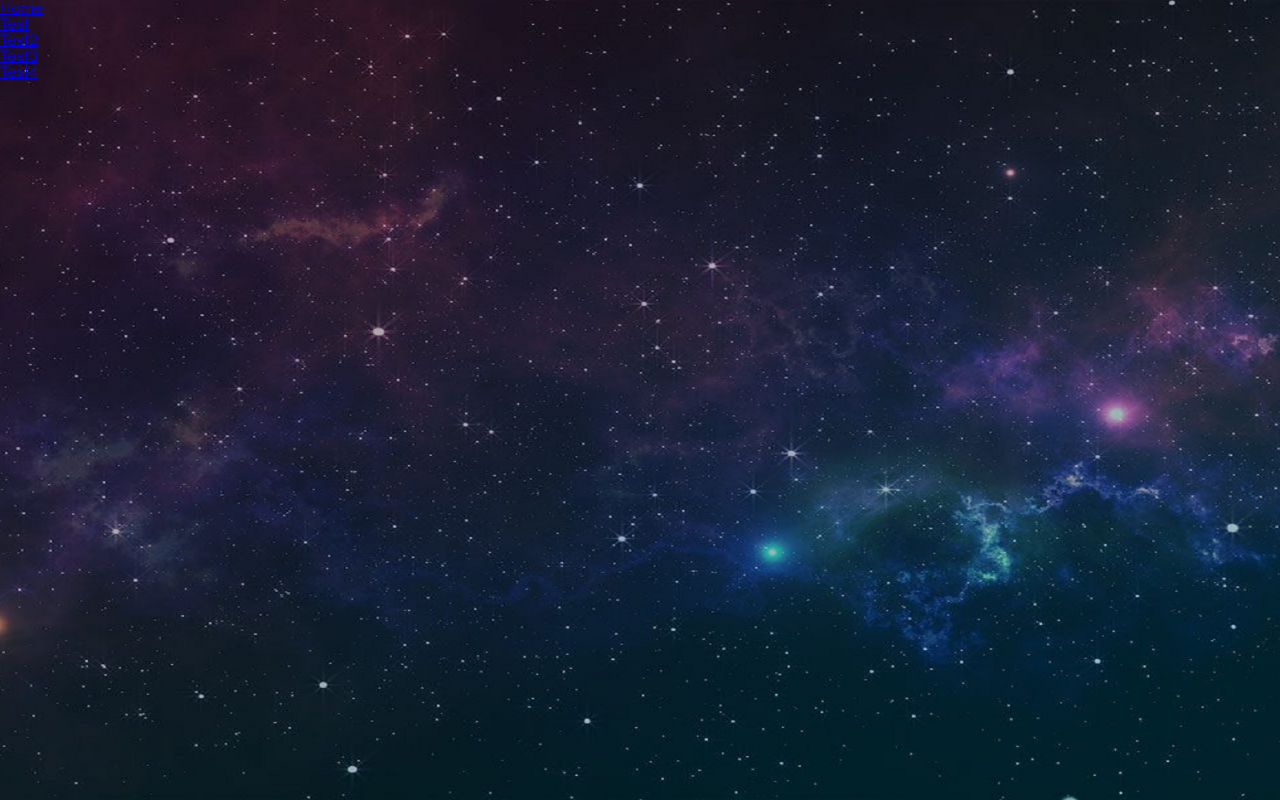
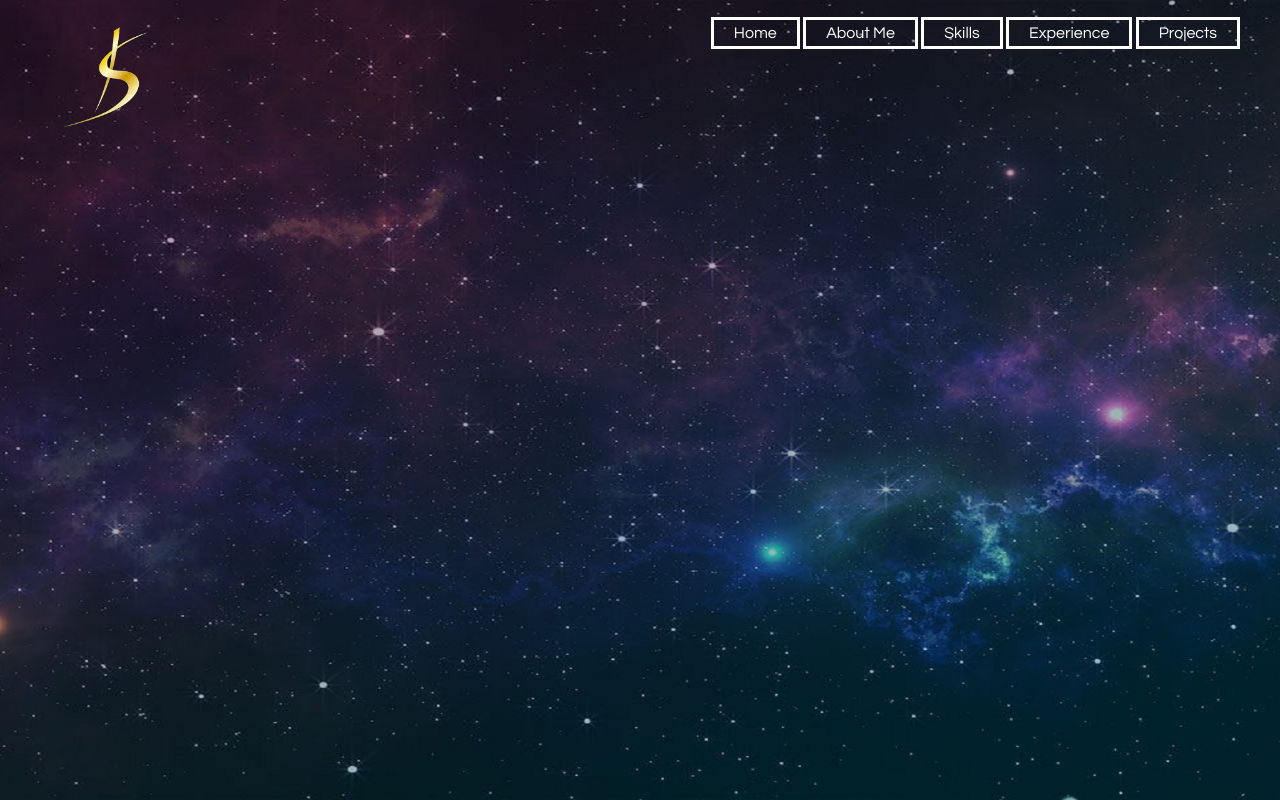
Before and after one commit to shadman-kaif/shadman-kaif.github.io, a plain HTML site: page index.html in a window 1280 px wide. Drawn offline with Linux system fonts and the light colour scheme.

Commit message:
Added logo and centered header

```diff
--- a/index.html
+++ b/index.html
@@ -1,18 +1,21 @@
 <!DOCTYPE html>
 <html>
 <head>
-    <title>Hi, I'm Shadman 😊</title>
+    <title>Hi, I'm Shadman😊</title>
     <link rel="stylesheet" type="text/css" href="style.css">
 </head>
 <body>
     <header>
         <div class="main">
+            <div class="logo">
+                <img src="logo.png">
+            </div>
             <ul>
                 <li><a href="#">Home</a></li>
-                <li><a href="#">Test</a></li>
-                <li><a href="#">Test2</a></li>
-                <li><a href="#">Test3</a></li>
-                <li><a href="#">Test4</a></li>
+                <li><a href="#">About Me</a></li>
+                <li><a href="#">Skills</a></li>
+                <li><a href="#">Experience</a></li>
+                <li><a href="#">Projects</a></li>
             </ul>
         </div>
     </header>
--- a/style.css
+++ b/style.css
@@ -10,3 +10,37 @@ header{
     background-size: cover;
     background-position: center;
 }
+
+ul{
+    float: right;
+    list-style-type: none;
+    margin-top: 25px;
+}
+
+ul li{
+    display: inline-block;
+}
+
+ul li a{
+    text-decoration: none;
+    color: white;
+    padding: 5px 20px;
+    border: 3px solid white;
+    transition: 0.5s ease;
+}
+
+ul li a:hover{
+    background-color: white;
+    color: black;
+}
+
+.logo img{
+    float: left;
+    width: 150px;
+    height: auto;
+}
+
+.main {
+    max-width: 1200px;
+    margin: auto;
+}
```
Also changed, not shown: logo.jpg (deleted), logo.png (added).
